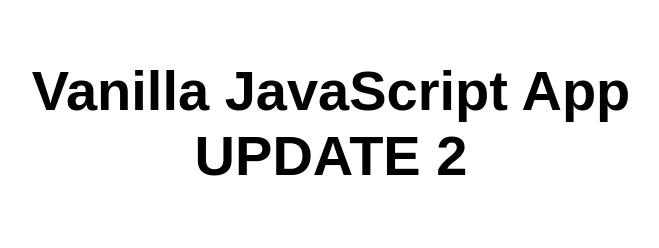
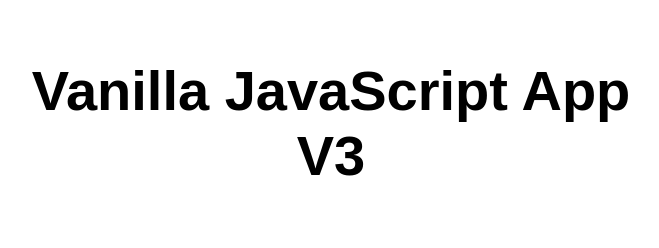
Before and after one commit to MattR69/static-web, a website: page src/index.html in a window 1280 px wide. Shown: the whole page, without its empty margins (309-968 px from the left). Drawn offline with Linux system fonts and the light colour scheme.

Commit message:
Update index.html

```diff
--- a/src/index.html
+++ b/src/index.html
@@ -10,7 +10,7 @@
 
 <body>
   <main>
-    <h1>Vanilla JavaScript App UPDATE 2</h1>
+    <h1>Vanilla JavaScript App V3</h1>
   </main>
 </body>
 
```
